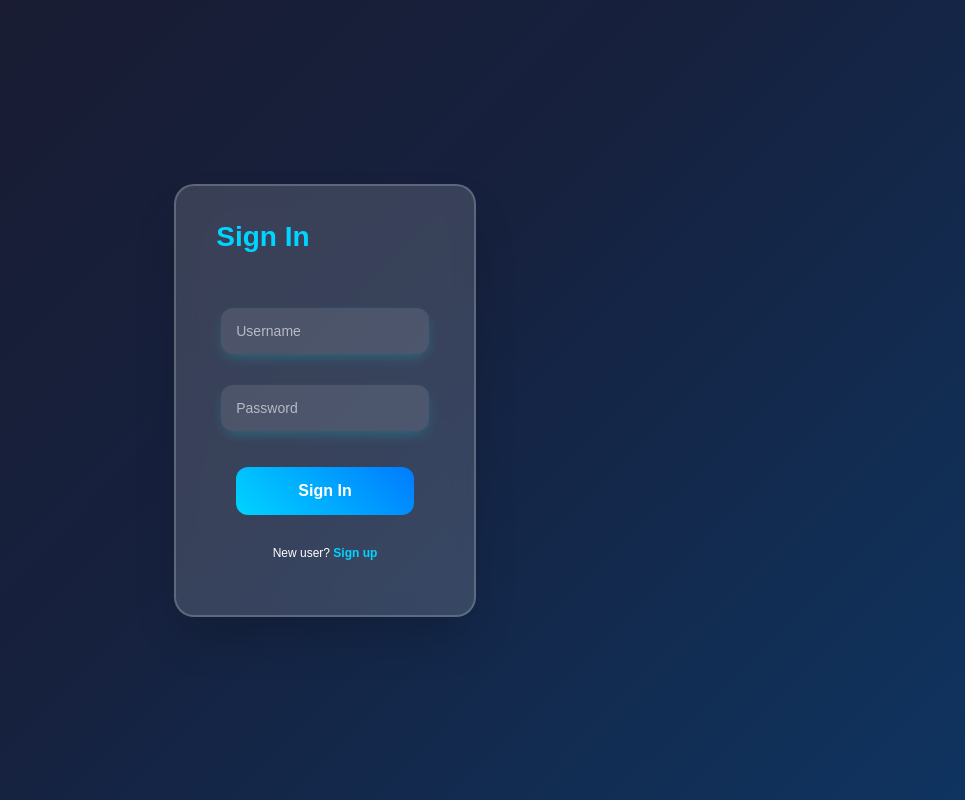
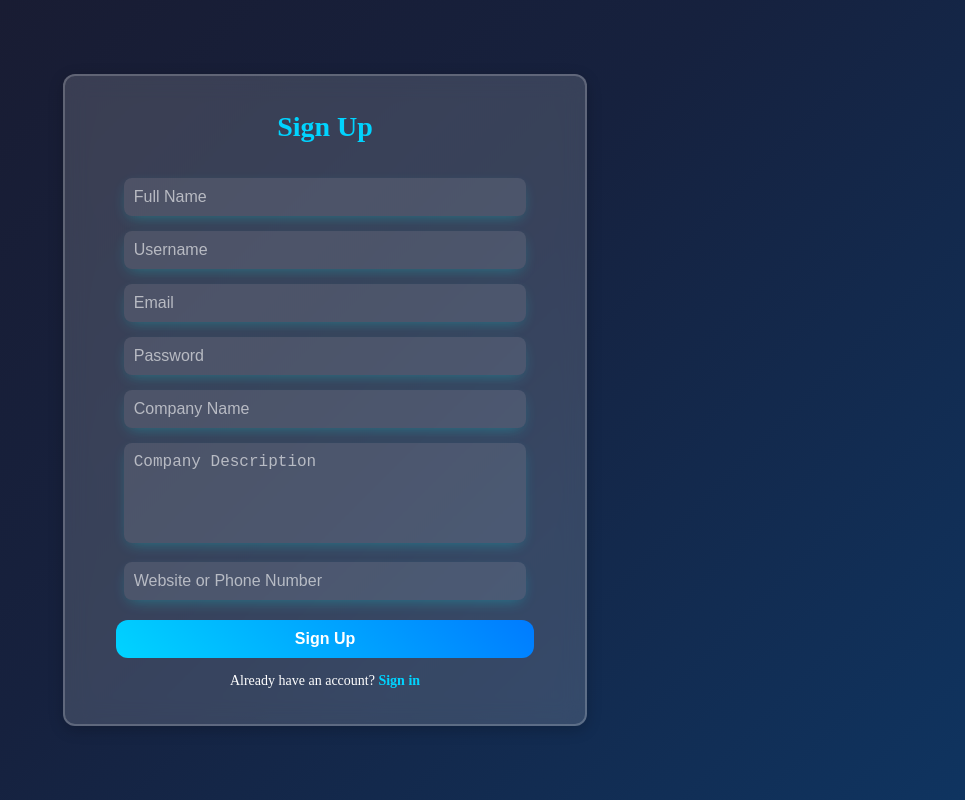
Before and after one commit to Hamzathul-karrar/Ai_agent, a React (Vite) app: page /signup in a window 1280 px wide. Shown: the whole page, without its empty margins (315-1280 px from the left). Built offline with nearby package versions, Linux system fonts and the light colour scheme.

Commit message:
updated logi page

```diff
--- a/src/App.jsx
+++ b/src/App.jsx
@@ -1,11 +1,12 @@
-import { useState } from 'react';
-import { BrowserRouter as Router, Routes, Route, Link } from 'react-router-dom';
-import PropTypes from 'prop-types'; // ✅ Import PropTypes
-import Home from './pages/Home';
-import Result from './pages/Result';
-import Logout from './pages/Logout';
-import AuthenticationTitle from './pages/Login';
-import './pages/App.css';
+import { useState } from "react";
+import { BrowserRouter as Router, Routes, Route, Link, useNavigate, Navigate } from "react-router-dom";
+import PropTypes from "prop-types";
+import Home from "./pages/Home";
+import Result from "./pages/Result";
+import Logout from "./pages/Logout";
+import Login from "./pages/Login";
+import SignUp from "./pages/SignUp";
+import "./pages/App.css";
 
 function App() {
   const [isAuthenticated, setIsAuthenticated] = useState(
@@ -24,25 +25,47 @@ function App() {
 
   return (
     <Router>
-      {isAuthenticated ? (
+      <Routes>
+        {!isAuthenticated ? (
+          // ✅ Show Login Page first if not authenticated
+          <>
+            <Route path="/" element={<Login onLogin={handleLogin} />} />
+            <Route path="/signup" element={<SignUp />} />
+            {/* ✅ If user tries to access protected routes, redirect to Login */}
+            <Route path="*" element={<Navigate to="/" />} />
+          </>
+        ) : (
+          <Route
+            path="/*"
+            element={
               <div className="dashboard-container">
-          <Sidebar handleLogout={handleLogout} /> {/* ✅ Pass handleLogout */}
+                <Sidebar handleLogout={handleLogout} />
                 <div className="main-content">
                   <Routes>
                     <Route path="/" element={<Home />} />
                     <Route path="/result" element={<Result />} />
-              <Route path="/logout" element={<Logout />} />
+                    <Route path="/logout" element={<Logout onLogout={handleLogout} />} />
+                    {/* ✅ If user tries to access unknown route, redirect to Home */}
+                    <Route path="*" element={<Navigate to="/" />} />
                   </Routes>
                 </div>
               </div>
-      ) : (
-        <AuthenticationTitle onLogin={handleLogin} /> // ✅ Pass login function
+            }
+          />
         )}
+      </Routes>
     </Router>
   );
 }
 
 function Sidebar({ handleLogout }) {
+  const navigate = useNavigate(); // ✅ Correct way to navigate
+
+  const handleLogoutClick = () => {
+    handleLogout(); // ✅ Clear authentication
+    navigate("/"); // ✅ Redirect to Login page
+  };
+
   return (
     <div className="sidebar">
       <h2 className="dashboard-title">Dashboard</h2>
@@ -54,7 +77,7 @@ function Sidebar({ handleLogout }) {
           <Link to="/result">Result</Link>
         </li>
         <li className="sidebar-item">
-          <Link onClick={handleLogout} className="sidebar-item">
+          <Link onClick={handleLogoutClick} className="sidebar-item">
             Logout
           </Link>
         </li>
@@ -65,7 +88,7 @@ function Sidebar({ handleLogout }) {
 
 // ✅ Define PropTypes for Sidebar
 Sidebar.propTypes = {
-  handleLogout: PropTypes.func.isRequired, // 🔹 handleLogout should be a function and required
+  handleLogout: PropTypes.func.isRequired,
 };
 
 export default App;
--- a/src/pages/Login.css
+++ b/src/pages/Login.css
@@ -1,71 +1,62 @@
-html, body {
-  height: 100%;
-  margin: 0;
-  padding: 0;
-  overflow: hidden; /* Prevent scrollbars */
-  font-family: 'Poppins', sans-serif;
-}
-
-
-body {
-  width: auto;
+/* Make styles apply only to login page */
+.login-container {
   display: flex;
+  flex-direction: column;
+  align-items: center;
   justify-content: center;
-  align-items: center;
+  height: 100vh; /* Full height */
   background: linear-gradient(135deg, #1a1a2e, #16213e, #0f3460);
   color: white;
 }
 
-/* Glassmorphism effect for modern UI */
-.container {
-  width: 90%;              /* Increased from previous value */
-  max-width: 800px;        /* Increased from 400px to match signup page */
-  box-sizing: border-box;
+/* Login box */
+.login-form {
+  width: 90%;
+  max-width: 400px;
   background: rgba(255, 255, 255, 0.15);
   backdrop-filter: blur(12px);
-  border-radius: 20px;
-  padding: 35px 40px;      /* Increased padding to match signup */
+  padding: 35px;
+  border-radius: 12px;
   border: 2px solid rgba(255, 255, 255, 0.2);
-  box-shadow: rgba(0, 0, 0, 0.2) 0px 25px 50px -10px;
-  margin: 20px auto;       /* Added margin for better spacing */
+  box-shadow: 0px 4px 15px rgba(0, 0, 0, 0.2);
+  text-align: center;
 }
 
-.heading {
+/* Heading */
+.login-heading {
   font-size: 28px;
-  font-weight: 700;
+  font-weight: bold;
+  margin-bottom: 20px;
   color: #00d4ff;
 }
 
-.form {
-  margin-top: 20px;
-}
-
-.form .input {
-  width: 100%;
+/* Input fields */
+.login-input {
+  width: 85%;
   background: rgba(255, 255, 255, 0.1);
   border: none;
   padding: 15px;
-  border-radius: 12px;
+  border-radius: 8px;
   margin-top: 15px;
   color: white;
-  font-size: 14px;
+  font-size: 16px;
   box-shadow: rgba(0, 255, 255, 0.3) 0px 5px 15px -5px;
   transition: all 0.3s ease-in-out;
 }
 
-.form .input::placeholder {
+.login-input::placeholder {
   color: rgba(255, 255, 255, 0.6);
 }
 
-.form .input:focus {
+.login-input:focus {
   outline: none;
   border: 2px solid #00d4ff;
   box-shadow: 0px 0px 10px #00d4ff;
 }
 
-/* Modern button with hover effects */
-.form .login-button {
-  width: 100%;
+/* Button */
+.login-button {
+  width: 93%;
   font-weight: bold;
   background: linear-gradient(45deg, #00d4ff, #007bff);
   color: white;
@@ -78,37 +69,27 @@ body {
   transition: all 0.3s ease-in-out;
 }
 
-.form .login-button:hover {
+.login-button:hover {
   background: linear-gradient(45deg, #00ffff, #0088ff);
   box-shadow: 0px 0px 15px rgba(0, 221, 255, 0.8);
 }
 
-.form .login-button:active {
+.login-button:active {
   transform: scale(0.95);
 }
 
-.signup-link {
+/* Sign-up link */
+.login-signup-link {
   margin-top: 15px;
-  font-size: 12px;
+  font-size: 14px;
 }
 
-.signup-link a {
+.login-signup-link-text {
   color: #00d4ff;
   text-decoration: none;
-  font-weight: 600;
+  font-weight: bold;
 }
 
-.signup-link a:hover {
+.login-signup-link-text:hover {
   text-decoration: underline;
 }
-
-
-/* Prevent autofill from changing the background color */
-.input:-webkit-autofill,
-.input:-webkit-autofill:hover,
-.input:-webkit-autofill:focus {
-  -webkit-box-shadow: 0 0 0px 1000px rgba(255,255,255,0.1) inset !important;
-  box-shadow: 0 0 0px 1000px rgba(255,255,255,0.1) inset !important;
-  -webkit-text-fill-color: #fff !important;
-  transition: background-color 5000s ease-in-out 0s;
-}
--- a/src/pages/Login.jsx
+++ b/src/pages/Login.jsx
@@ -1,4 +1,4 @@
-import  { useState } from 'react';
+import { useState } from 'react';
 import PropTypes from 'prop-types'; // ✅ Import PropTypes
 import { useNavigate, Link } from 'react-router-dom';
 import './Login.css';
@@ -25,15 +25,15 @@ function Login({ onLogin }) { // ✅ Accept onLogin as a prop
     }
   };
 
+  return (
+    <div className="login-container"> {/* ✅ Added specific class for Login */}
 
-  return (
-    <div className="container">
-      <div className="heading">Sign In</div>
-      <form onSubmit={handleSubmit} className="form">
+      <form onSubmit={handleSubmit} className="login-form"> {/* ✅ Updated class names */}
+      <div className="login-heading">Sign In</div>
         <input
           required
-          className="input"
-          type="username"
+          className="login-input"
+          type="text"
           name="username"
           id="username"
           placeholder="Username"
@@ -42,7 +42,7 @@ function Login({ onLogin }) { // ✅ Accept onLogin as a prop
         />
         <input
           required
-          className="input"
+          className="login-input"
           type="password"
           name="password"
           id="password"
@@ -52,11 +52,10 @@ function Login({ onLogin }) { // ✅ Accept onLogin as a prop
         />
 
         <input className="login-button" type="submit" value="Sign In" />
-        <div className="signup-link">
-          New user? <Link to="/signup" style={{ cursor: 'pointer' }}>Sign up</Link>
+        <div className="login-signup-link"> {/* ✅ Updated class name */}
+          New user? <Link to="/signup" className="login-signup-link-text">Sign up</Link>
         </div>
       </form>
-
     </div>
   );
 }
--- a/src/pages/Logout.jsx
+++ b/src/pages/Logout.jsx
@@ -1,19 +1,25 @@
 import { useEffect } from "react";
 import { useNavigate } from "react-router-dom";
+import PropTypes from "prop-types";
 
-function Logout() {
+function Logout( onLogout) {
   const navigate = useNavigate();
 
   useEffect(() => {
     // Clear authentication data
-    localStorage.removeItem("authToken");
-    sessionStorage.clear();
+    // localStorage.removeItem("isAuthenticated"); // ✅ Ensure authentication status is cleared
+    // sessionStorage.clear();
 
-    // Redirect to home or login page
+    onLogout();
+    // Redirect to login page
     navigate("/login");
-  }, [navigate]);
+  }, [navigate, onLogout]);
 
   return <h1>Logging out...</h1>;
 }
 
+Logout.propTypes = {
+  onLogout: PropTypes.func.isRequired, // 🔹 onLogout should be a function and required
+};
+
 export default Logout;
--- a/src/pages/SignUp.css
+++ b/src/pages/SignUp.css
@@ -1,119 +1,102 @@
-html,
-body {
-  height: 100%;
-  margin: 0;
-  padding: 0;
-  overflow: hidden; /* Prevent scrollbars */
+/* Signup Page Styles */
+.signup-container {
+  display: flex;
+  flex-direction: column;
+  align-items: center;
+  justify-content: center;
+  height: 100vh; /* Full height */
+  background: linear-gradient(135deg, #1a1a2e, #16213e, #0f3460);
+  color: white;
 }
 
-body {
-  display: flex;
-  justify-content: center;
-  align-items: center;
-  background: white;
+/* Signup box */
+.signup-form {
+  width: 90%;
+  max-width: 450px;
+  background: rgba(255, 255, 255, 0.15);
+  backdrop-filter: blur(12px);
+  padding: 35px;
+  border-radius: 12px;
+  border: 2px solid rgba(255, 255, 255, 0.2);
+  box-shadow: 0px 4px 15px rgba(0, 0, 0, 0.2);
+  text-align: center;
 }
 
-/* Updated container styles */
-.container {
-  width: 95%; /* Increased from 90% */
-  max-width: 800px; /* Increased from 400px */
-  box-sizing: border-box; /* Include padding and border in the width */
-  background: linear-gradient(
-    0deg,
-    rgb(255, 255, 255) 0%,
-    rgb(244, 247, 251) 100%
-  );
-  border-radius: 40px;
-  border: 5px solid rgb(255, 255, 255);
-  box-shadow: rgba(133, 189, 215, 0.88) 0px 30px 30px -20px;
-  padding: 35px 40px; /* Increased padding */
-  margin: 20px auto;
-  overflow-y: auto;
-  max-height: 90vh;
+/* Heading */
+.signup-heading {
+  font-size: 28px;
+  font-weight: bold;
+  margin-bottom: 20px;
+  color: #00d4ff;
 }
 
-.heading {
-  text-align: center;
-  font-weight: 900;
-  font-size: 30px;
-  color: rgb(16, 137, 211);
-  margin-bottom: 20px;
+/* Input fields */
+.signup-input {
+  width: 85%;
+  background: rgba(255, 255, 255, 0.1);
+  border: none;
+  padding: 10px;
+  border-radius: 8px;
+  margin-top: 15px;
+  color: white;
+  font-size: 16px;
+  box-shadow: rgba(0, 255, 255, 0.3) 0px 5px 15px -5px;
+  transition: all 0.3s ease-in-out;
 }
 
-.form {
-  display: flex;
-  flex-direction: column;
-  gap: 15px;
+.signup-input::placeholder {
+  color: rgba(255, 255, 255, 0.6);
 }
 
-.input {
-  width: 100%;
-  background: white;
-  border: none;
-  padding: 15px 20px;
-  border-radius: 20px;
-  box-shadow: #cff0ff 0px 10px 10px -5px;
-  border-inline: 2px solid transparent;
+.signup-input:focus {
+  outline: none;
+  border: 2px solid #00d4ff;
+  box-shadow: 0px 0px 10px #00d4ff;
 }
 
-.input:focus {
-  outline: none;
-  border-inline: 2px solid #12b1d1;
+/* Textarea styling */
+.signup-textarea {
+  width: 85%;
+  height: 80px;
+  resize: none;
 }
 
-.textarea {
-  min-height: 100px;
-  resize: vertical;
-  font-family: inherit;
+/* Button */
+.signup-button {
+  width: 93%;
+  font-weight: bold;
+  background: linear-gradient(45deg, #00d4ff, #007bff);
+  color: white;
+  padding: 10px;
+  margin-top: 20px;
+  border-radius: 12px;
+  border: none;
+  cursor: pointer;
+  font-size: 16px;
+  transition: all 0.3s ease-in-out;
 }
 
-.input::placeholder {
-  color: rgba(102, 97, 97, 0.752);
+.signup-button:hover {
+  background: linear-gradient(45deg, #00ffff, #0088ff);
+  box-shadow: 0px 0px 15px rgba(0, 221, 255, 0.8);
 }
 
-.login-button {
-  display: block;
-  width: 100%;
-  font-weight: bold;
-  background: linear-gradient(
-    45deg,
-    rgb(16, 137, 211) 0%,
-    rgb(18, 177, 209) 100%
-  );
-  color: white;
-  padding-block: 15px;
-  margin: 20px auto;
-  border-radius: 20px;
-  box-shadow: rgba(133, 189, 215, 0.8784313725) 0px 20px 10px -15px;
-  border: none;
-  transition: all 0.2s ease-in-out;
-  cursor: pointer;
+.signup-button:active {
+  transform: scale(0.95);
 }
 
-.login-button:hover {
-  transform: scale(1.03);
-  box-shadow: rgba(133, 189, 215, 0.8784313725) 0px 23px 10px -20px;
+/* Login link */
+.signup-login-link {
+  margin-top: 15px;
+  font-size: 14px;
 }
 
-.login-button:active {
-  transform: scale(0.95);
-  box-shadow: rgba(133, 189, 215, 0.8784313725) 0px 15px 10px -10px;
+.signup-login-link-text {
+  color: #00d4ff;
+  text-decoration: none;
+  font-weight: bold;
 }
 
-.signup-link {
-  text-align: center;
-  margin-top: 15px;
-  font-size: 14px;
-  color: #666;
-}
-
-.signup-link a {
-  color: rgb(16, 137, 211);
-  text-decoration: none;
-  font-weight: 600;
-  margin-left: 5px;
-}
-
-.signup-link a:hover {
+.signup-login-link-text:hover {
   text-decoration: underline;
 }
--- a/src/pages/SignUp.jsx
+++ b/src/pages/SignUp.jsx
@@ -1,4 +1,4 @@
-import  { useState } from 'react';
+import { useState } from 'react';
 import { useNavigate, Link } from 'react-router-dom';
 import './SignUp.css';
 
@@ -24,19 +24,18 @@ function SignUp() {
 
   const handleSubmit = (e) => {
     e.preventDefault();
-    // Handle form submission logic here
     console.log('Form submitted:', formData);
-    // Redirect to login page after successful signup
-    navigate('/login');
+    navigate('/login'); // Redirect to login after signup
   };
 
   return (
-    <div className="container">
-      <div className="heading">Sign Up</div>
-      <form onSubmit={handleSubmit} className="form">
+    <div className="signup-container">
+
+      <form onSubmit={handleSubmit} className="signup-form">
+      <div className="signup-heading">Sign Up</div>
         <input
           required
-          className="input"
+          className="signup-input"
           type="text"
           name="name"
           placeholder="Full Name"
@@ -45,7 +44,7 @@ function SignUp() {
         />
         <input
           required
-          className="input"
+          className="signup-input"
           type="text"
           name="username"
           placeholder="Username"
@@ -54,7 +53,7 @@ function SignUp() {
         />
         <input
           required
-          className="input"
+          className="signup-input"
           type="email"
           name="email"
           placeholder="Email"
@@ -63,7 +62,7 @@ function SignUp() {
         />
         <input
           required
-          className="input"
+          className="signup-input"
           type="password"
           name="password"
           placeholder="Password"
@@ -72,7 +71,7 @@ function SignUp() {
         />
         <input
           required
-          className="input"
+          className="signup-input"
           type="text"
           name="companyName"
           placeholder="Company Name"
@@ -80,7 +79,7 @@ function SignUp() {
           onChange={handleChange}
         />
         <textarea
-          className="input textarea"
+          className="signup-input signup-textarea"
           name="companyDescription"
           placeholder="Company Description"
           value={formData.companyDescription}
@@ -88,16 +87,16 @@ function SignUp() {
         />
         <input
           required
-          className="input"
+          className="signup-input"
           type="text"
           name="contactInfo"
           placeholder="Website or Phone Number"
           value={formData.contactInfo}
           onChange={handleChange}
         />
-        <input className="login-button" type="submit" value="Sign Up" />
-        <div className="signup-link">
-          Already have an account? <Link to="/login">Sign in</Link>
+        <input className="signup-button" type="submit" value="Sign Up" />
+        <div className="signup-login-link">
+          Already have an account? <Link to="/login" className="signup-login-link-text">Sign in</Link>
         </div>
       </form>
     </div>
```
Lines whose indentation alone changed are shown as unchanged.
